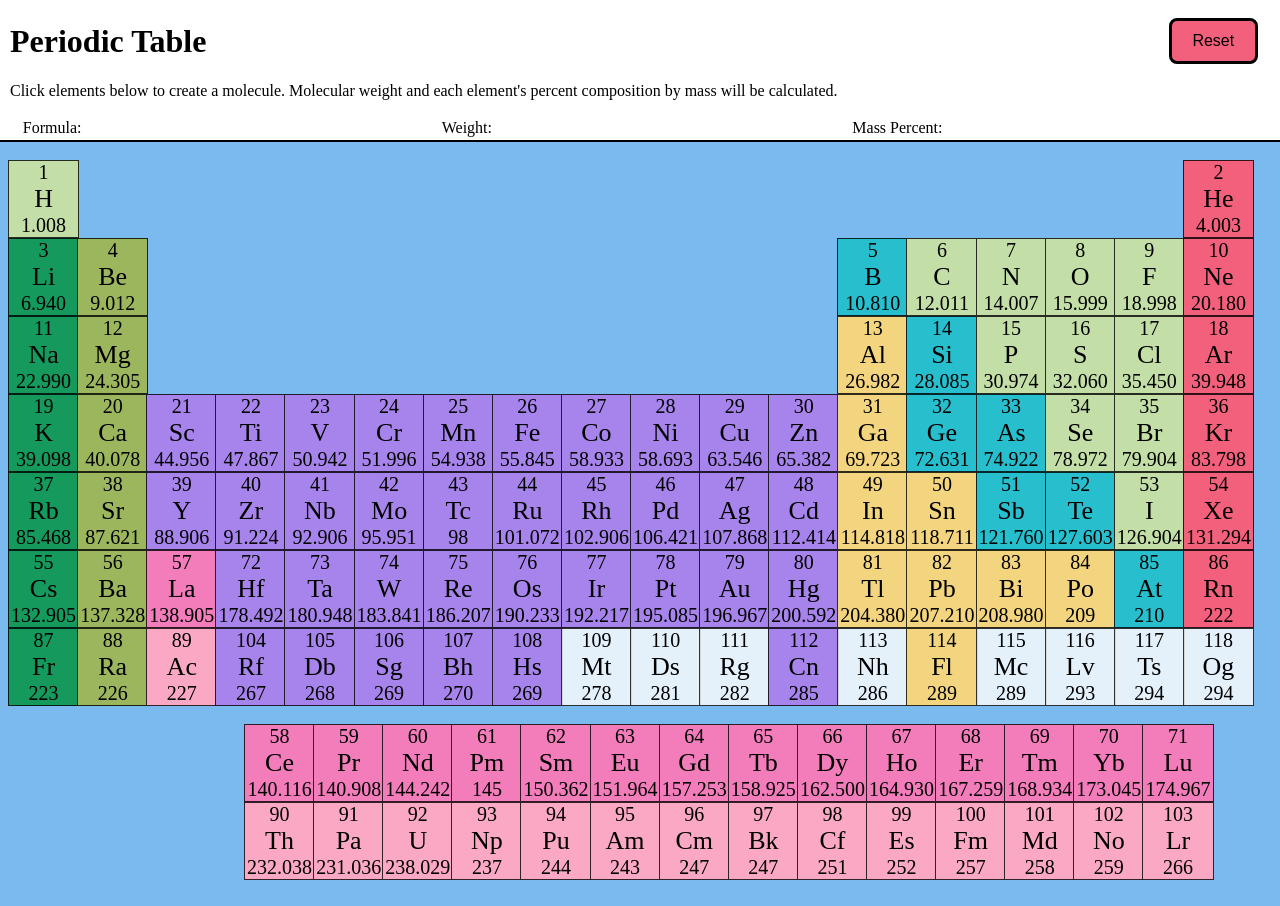
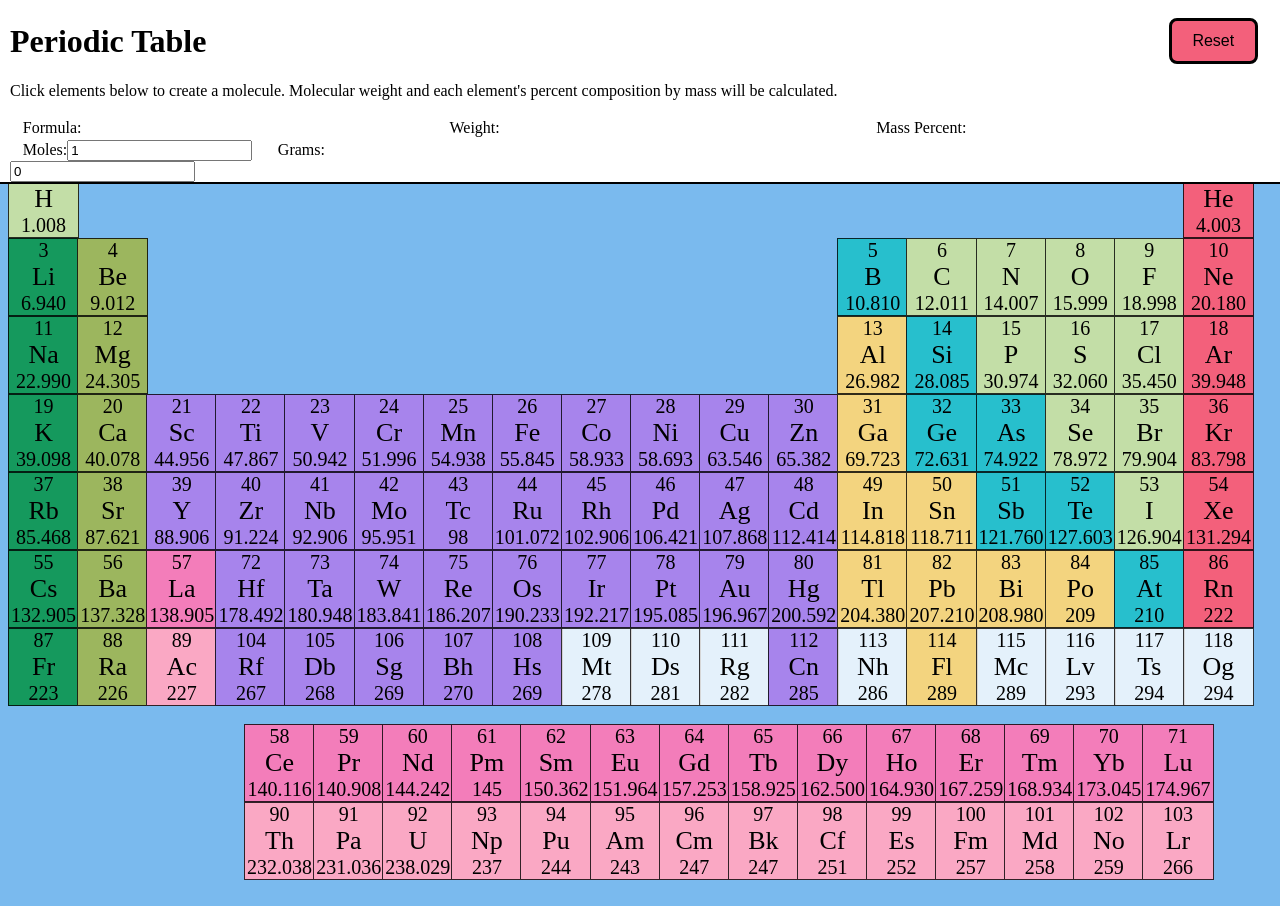
Before and after one commit to johnpatbatt/periodic-table, a React (Create React App) app: page / in a window 1280 px wide. Built offline with nearby package versions, Linux system fonts and the light colour scheme.

Commit message:
added grams to moles

```diff
--- a/src/App.css
+++ b/src/App.css
@@ -15,7 +15,7 @@ body {
 
 .columns-3 {
   display: grid;
-  grid-template-columns: auto auto auto;
+  grid-template-columns: 1fr 1fr 1fr;
 }
 .col {
   margin: 0.2rem 0.8rem;
--- a/src/App.js
+++ b/src/App.js
@@ -6,7 +6,7 @@ import "./App.css";
 const elements = elementsJSON.elements;
 
 class App extends Component {
-  state = { molecule: [] };
+  state = { molecule: [], molecular_weight: 0, grams: 0, moles: 1 };
 
   handleInputChange = event => {
     let value = event.target.value;
@@ -14,16 +14,33 @@ class App extends Component {
 
     this.setState({ [name]: value });
   };
+  inputGrams = event => {
+    let value = event.target.value;
+    const name = event.target.name;
+
+    this.setState({ [name]: value });
+    this.setState({ moles: value / this.state.molecular_weight });
+  };
+  inputMoles = event => {
+    let value = event.target.value;
+    const name = event.target.name;
+
+    this.setState({ [name]: value });
+    this.setState({ grams: value * this.state.molecular_weight });
+  };
 
   addtomolecule = element => {
     const arr = this.state.molecule;
     arr.push(element);
 
+    let molecular_weight = this.getmolecularweight(arr);
+
     this.setState({
       molecule: arr,
       formula: this.getformula(arr),
-      molecular_weight: this.getmolecularweight(arr),
-      mass_composition: this.getmasspercent(arr)
+      molecular_weight: molecular_weight,
+      mass_composition: this.getmasspercent(arr),
+      grams: this.state.moles * molecular_weight
     });
   };
 
@@ -87,7 +104,10 @@ class App extends Component {
         <div className="display">
           <button onClick={this.resetState}>Reset</button>
           <h1>Periodic Table</h1>
-          <p>Click elements below to create a molecule. Molecular weight and each element's percent composition by mass will be calculated.</p>
+          <p>
+            Click elements below to create a molecule. Molecular weight and each
+            element's percent composition by mass will be calculated.
+          </p>
 
           <div class="columns-3">
             <p class="col">Formula: {this.state.formula}</p>
@@ -98,6 +118,26 @@ class App extends Component {
                 : null}
             </p>
             <p class="col">Mass Percent: {this.state.mass_composition}</p>
+            <div>
+              <span class="col">
+                Moles:
+                <input
+                  onChange={this.inputMoles}
+                  name="moles"
+                  value={this.state.moles}
+                  type="number"
+                />
+              </span>
+              <span class="col">
+                Grams:
+                <input
+                  onChange={this.inputGrams}
+                  name="grams"
+                  value={this.state.grams}
+                  type="number"
+                />
+              </span>
+            </div>
           </div>
         </div>
 
```
